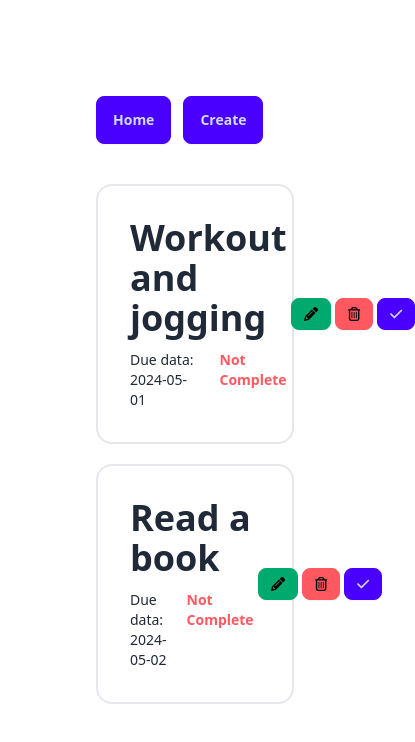
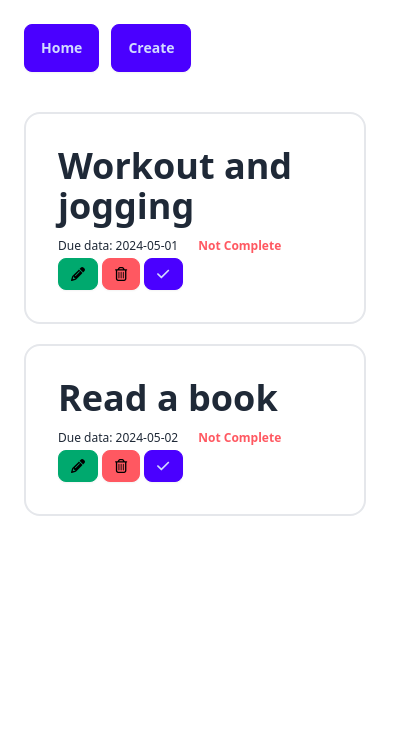
Before and after one commit to iamalinurdin/vdm-test, a React (Vite) app: page / in a window 390 px wide. Shown: the top 742 px of the page, 415 px wide, since content can reach past the window. Built offline with nearby package versions, Linux system fonts and the light colour scheme.

Commit message:
fix responsive

```diff
--- a/src/components/molecules/TaskItem.jsx
+++ b/src/components/molecules/TaskItem.jsx
@@ -9,16 +9,17 @@ export default function TaskItem({ task, toggleTask, deleteTask }) {
   return (
     <div className="card border-2 w-full hover:scale-[1.1] duration-500">
       <div className="card-body">
-        <div className="flex justify-between align-center gap-1">
+        <div className="flex flex-col lg:flex-row justify-between align-center gap-1">
           <hgroup>
             <h1 className="text-4xl font-bold">{task.title}</h1>
             <div className="flex gap-5 mt-3">
-              <span className="text-sm">Due data: {task.date}</span>
-              <span className={`text-sm duration-500 font-semibold ${task.is_completed ? 'text-success' : 'text-error'}`}>{task.is_completed ? 'Complete' : 'Not Complete'}</span>
+              <span className="text-xs md:btn-sm">Due data: {task.date}</span>
+              <span className={`text-xs md:btn-sm duration-500 font-semibold ${task.is_completed ? 'text-success' : 'text-error'}`}>{task.is_completed ? 'Complete' : 'Not Complete'}</span>
             </div>
           </hgroup>
+          <div className="my-auto flex gap-1">
             <button
-            className="btn my-auto ml-auto btn-sm btn-success"
+              className="btn btn-sm btn-success"
               onClick={() => navigate(`/task/${task.id}/edit`, {
                 state: task
               })}
@@ -26,7 +27,7 @@ export default function TaskItem({ task, toggleTask, deleteTask }) {
               <Icon icon={faPencilAlt} />
             </button>
             <button
-            className="btn my-auto btn-sm btn-error"
+              className="btn btn-sm btn-error"
               onClick={deleteTask}
             >
               <Icon icon={faTrashAlt} />
@@ -37,5 +38,6 @@ export default function TaskItem({ task, toggleTask, deleteTask }) {
           </div>
         </div>
       </div>
+    </div>
   )
 }
--- a/src/components/organisms/Layout.jsx
+++ b/src/components/organisms/Layout.jsx
@@ -4,7 +4,7 @@ export default function Layout() {
   const navigate = useNavigate()
 
   return (
-    <div className="container mx-auto p-24">
+    <div className="container mx-auto p-6 md:p-24">
       <header>
         <nav className="flex gap-3">
           <button onClick={() => navigate('/')} className="btn btn-primary">Home</button>
```
Lines whose indentation alone changed are shown as unchanged.
